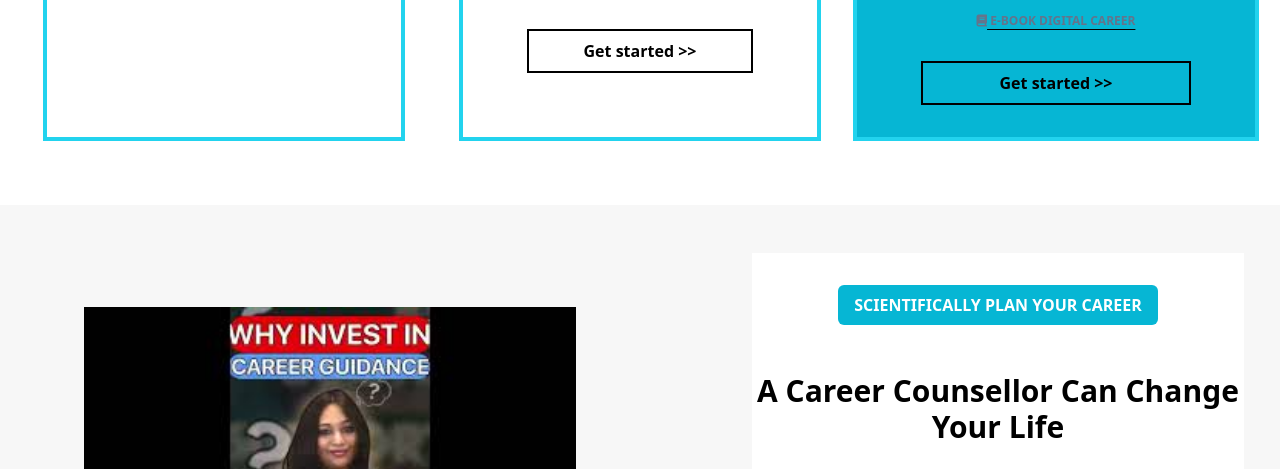
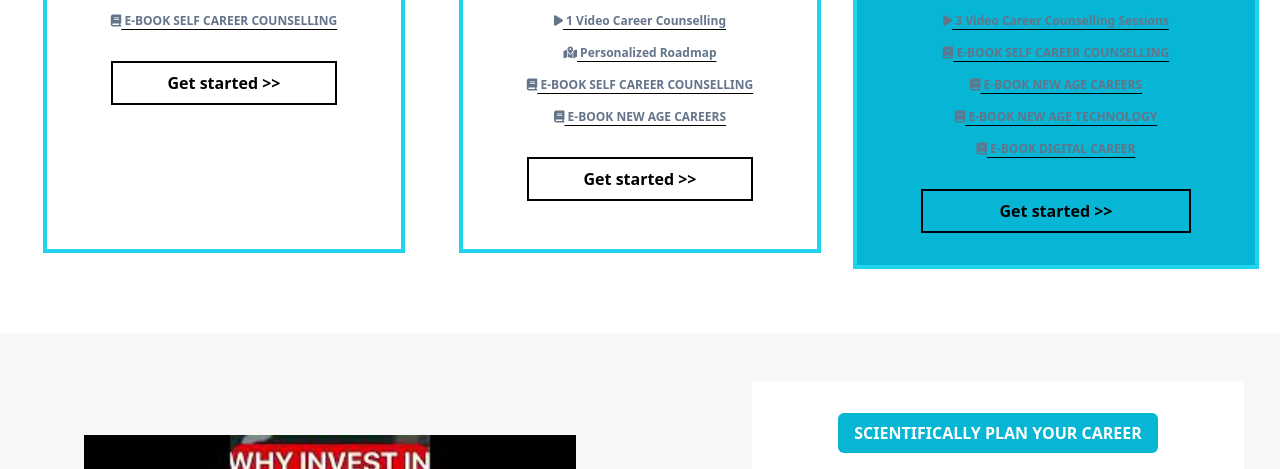
Before and after one commit to Govind-cyber-00/Pricing-Page, a website: page index.html in a window 1280 px wide. Shown: the part 760-1229 px from the top of the page. Drawn offline with Linux system fonts and the light colour scheme.

Commit message:
price card

```diff
--- a/index.html
+++ b/index.html
@@ -88,9 +88,9 @@
 <!-- Header ends here -->
 
 <section class="py-4 my-12 px-4">
-  <div class="grid grid-cols-1  md:grid-cols-2 lg:grid-cols-3 ">
+  <div class="grid grid-cols-1  md:grid-cols-2 sm:mt-32 lg:grid-cols-3 ">
     <!-- Pricing Card 1 -->
-    <div class=" px-16 py-8 mx-auto  place-self-auto border-4 text-center border-cyan-400">
+    <div class=" px-16 py-8 mx-auto mb-4 place-self-auto border-4 text-center border-cyan-400">
       <p class="m-4 h-8 text-slate-700 font-bold bg-cyan-400 cursor-pointer hover:text-white text-center">
         CAREER REPORT
       </p>
@@ -118,7 +118,7 @@
     </div>
 
     <!-- Pricing Card 2 -->
-    <div class="px-16 py-8  mx-auto place-self-auto border-4 text-center border-cyan-400">
+    <div class="px-16 py-8 mb-4 mx-auto place-self-auto border-4 text-center border-cyan-400">
       <p class="m-4 h-8 text-slate-700 font-bold bg-cyan-400 cursor-pointer hover:text-white text-center">
         Recommended Plan
       </p>
@@ -254,7 +254,7 @@
 
 <!-- Testimonial Section -->
 <div class="w-full h-full bg-[#f7f7f7] px-6 sm:px-9 py-16 sm:py-32 grid grid-cols-1 md:grid-cols-2 lg:grid-cols-3 gap-8">
-  <div class="relative  md:h-96 bg-cover bg-center" style="background-image: url('image3.jpg');">
+  <div class="relative w-full h-64 md:h-96 bg-cover bg-center" style="background-image: url('image3.jpg');">
     <!-- Overlay for dark effect (optional) -->
     <div class="absolute inset-0 bg-black bg-opacity-50"></div>
 
```
Also changed, not shown: output.css.
